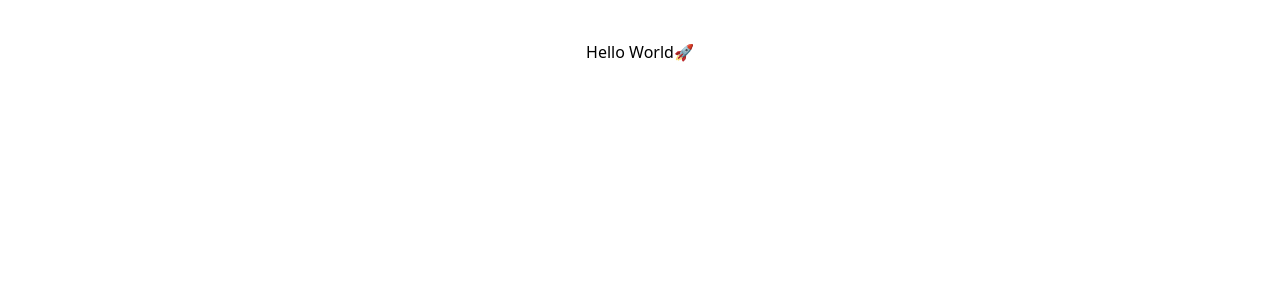
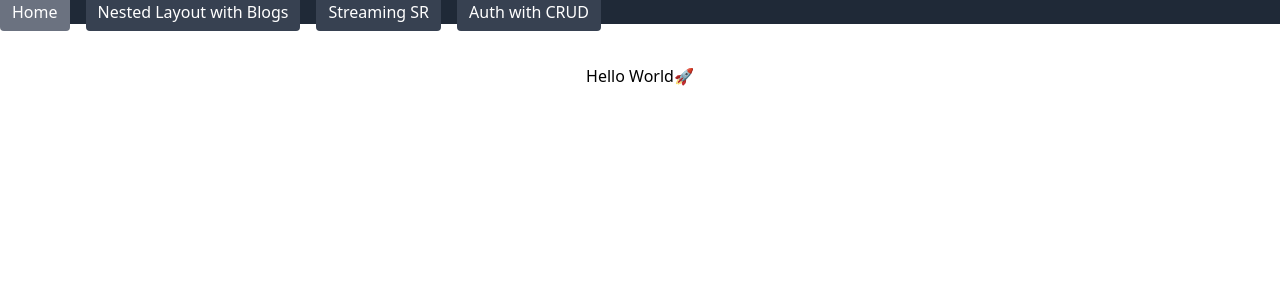
Before and after one commit to mskk3215/rsc-supabase, a Next.js app: page / in a window 1280 px wide. Shown: the top 300 px of the page. Built offline with nearby package versions, Linux system fonts and the light colour scheme.

Commit message:
feat:NavBar add

```diff
--- /dev/null
+++ b/src/app/components/nav-bar.tsx
@@ -0,0 +1,35 @@
+import Link from "next/link";
+import React from "react";
+
+export default function NavBar() {
+  return (
+    <header className="bg-gray-800 p4">
+      <nav className="space-x-4">
+        <Link
+          href="/"
+          className="rounded bg-gray-700 px-3 py-2 text-white hover:bg-gray-500"
+        >
+          Home
+        </Link>
+        <Link
+          href="/blogs"
+          className="rounded bg-gray-700 px-3 py-2 text-white hover:bg-gray-500"
+        >
+          Nested Layout with Blogs
+        </Link>
+        <Link
+          href="/streaming-sr"
+          className="rounded bg-gray-700 px-3 py-2 text-white hover:bg-gray-500"
+        >
+          Streaming SR
+        </Link>
+        <Link
+          href="/auth"
+          className="rounded bg-gray-700 px-3 py-2 text-white hover:bg-gray-500"
+        >
+          Auth with CRUD
+        </Link>
+      </nav>
+    </header>
+  );
+}
--- a/src/app/layout.tsx
+++ b/src/app/layout.tsx
@@ -17,6 +17,7 @@ export default function RootLayout({
   return (
     <html>
       <body>
+        <NavBar />
         {children}
       </body>
     </html>
```
